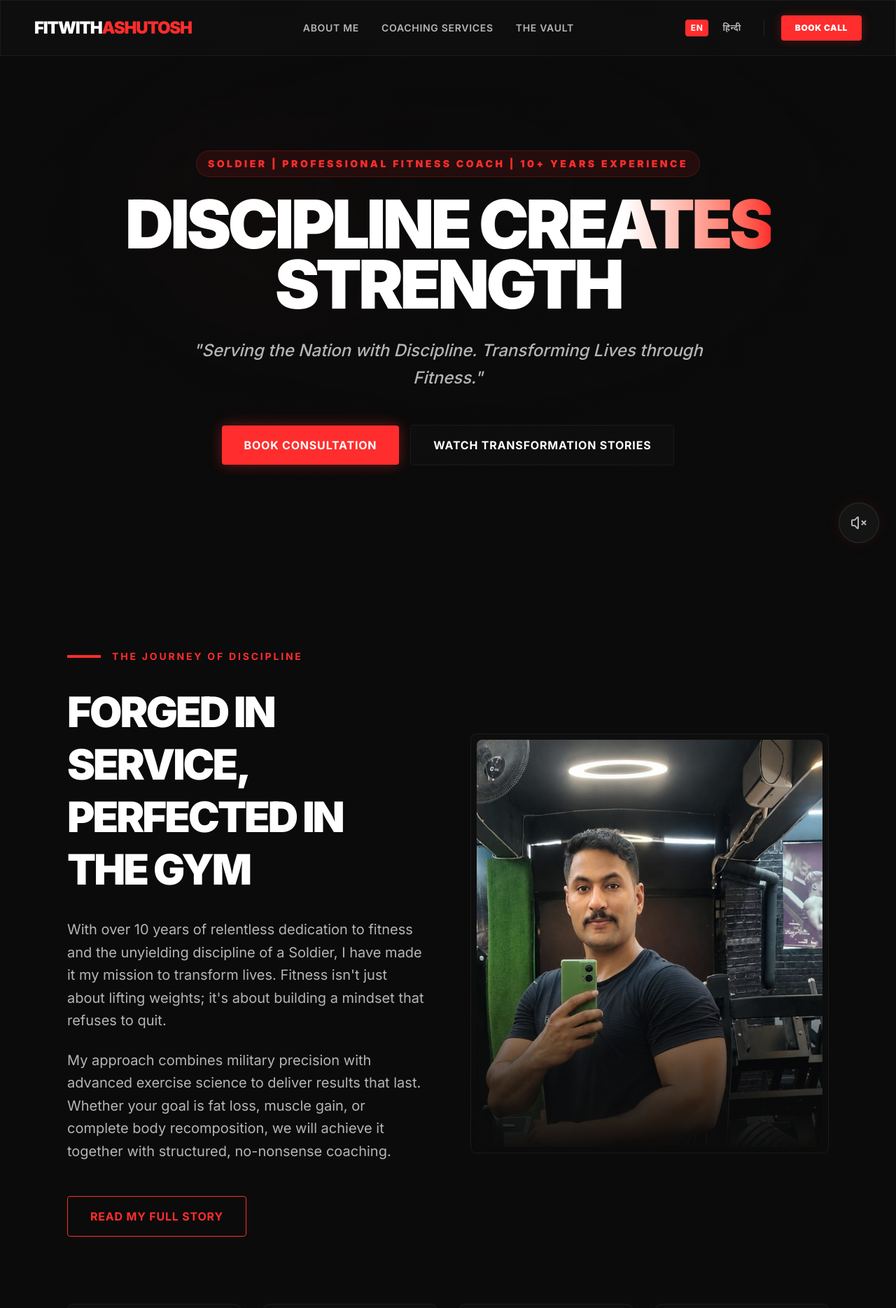
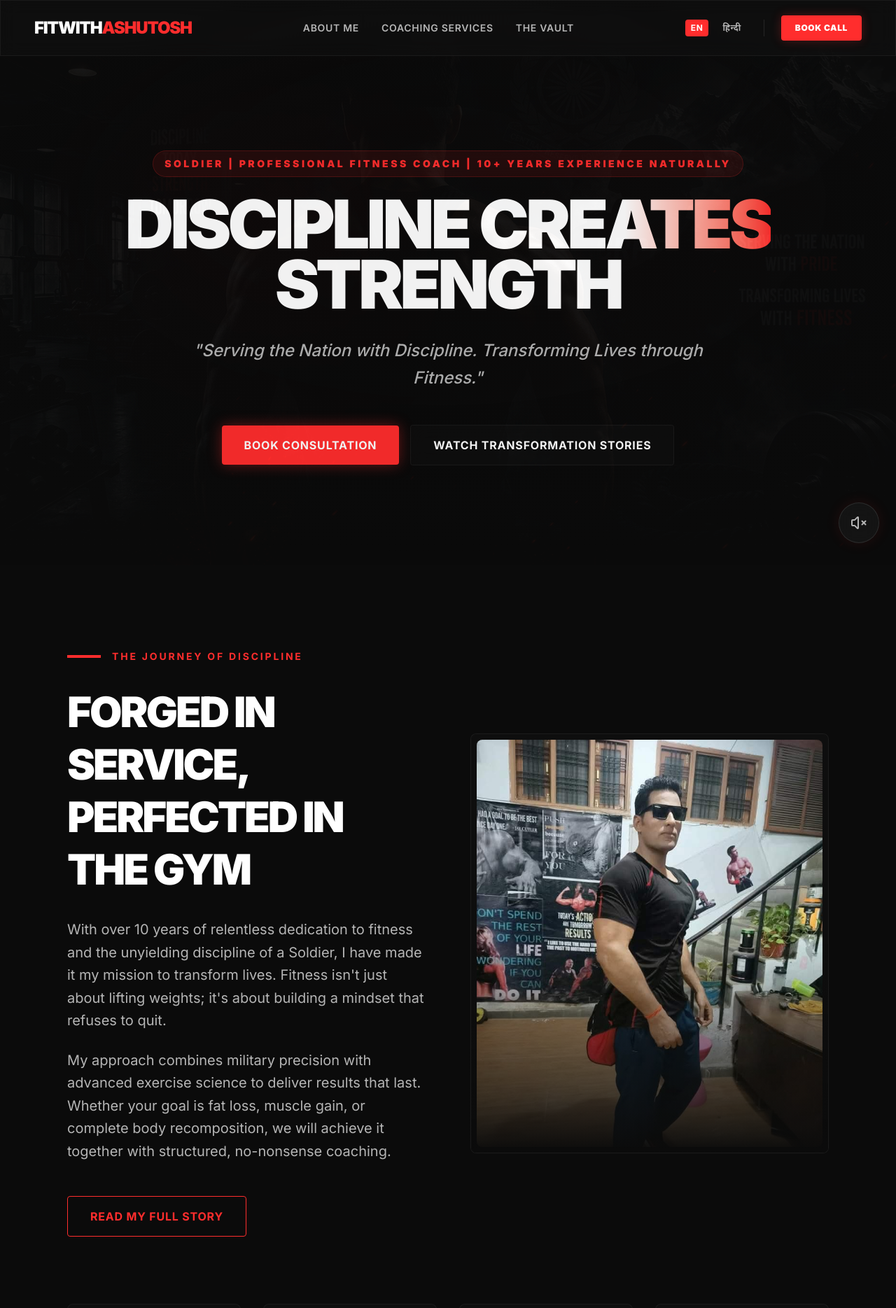
Before and after one commit to alexaman000/fitwithashu, a Next.js app: page /en in a window 1280 px wide. Shown: the top 1869 px of the page at 70% size. Built offline with nearby package versions, Linux system fonts and the light colour scheme.

Commit message:
added naturally to 10+ years and changed about section image

```diff
--- a/src/app/[locale]/layout.tsx
+++ b/src/app/[locale]/layout.tsx
@@ -19,7 +19,7 @@ const notoSansDevanagari = Noto_Sans_Devanagari({
 
 export const metadata: Metadata = {
   title: "FitWithAshu | Premium Fitness Coach",
-  description: "Disciplined. Powerful. Motivational. Join Ashutosh Kumar, Soldier and Professional Fitness Coach with 10+ Years of Experience.",
+  description: "Disciplined. Powerful. Motivational. Join Ashutosh Kumar, Soldier and Professional Fitness Coach with 10+ Years of Experience Naturally.",
 };
 
 export default async function RootLayout({
--- a/src/app/globals.css
+++ b/src/app/globals.css
@@ -45,7 +45,7 @@ body {
 .watermark-bg {
   position: fixed;
   inset: 0;
-  z-index: 0;
+  z-index: 50;
   pointer-events: none;
   background-image: url('/images/gallery/watermark.png');
   background-size: cover;
--- a/src/components/AboutSection.tsx
+++ b/src/components/AboutSection.tsx
@@ -113,7 +113,7 @@ export default function AboutSection() {
           <div className="absolute inset-0 bg-gradient-to-t from-primary via-transparent to-transparent z-10"></div>
           {/* Using a placeholder for now until we load the gallery images properly, but let's use one of the uploaded ones */}
           <img
-            src="/images/gallery/about-new.jpeg"
+            src="/images/gallery/hero-about.jpeg"
             alt="Ashutosh Kumar Soldier"
             className="w-full h-full object-cover object-top rounded-lg transition-all duration-700 transform group-hover:scale-105"
           />
--- a/src/messages/en.json
+++ b/src/messages/en.json
@@ -2,7 +2,7 @@
   "HomePage": {
     "hero": {
       "headline": "DISCIPLINE CREATES STRENGTH",
-      "subheadline": "Soldier | Professional Fitness Coach | 10+ Years Experience",
+      "subheadline": "Soldier | Professional Fitness Coach | 10+ Years Experience Naturally",
       "quote": "\"Serving the Nation with Discipline. Transforming Lives through Fitness.\"",
       "cta1": "Book Consultation",
       "cta2": "Start Your Transformation",
--- a/src/messages/hi.json
+++ b/src/messages/hi.json
@@ -2,7 +2,7 @@
   "HomePage": {
     "hero": {
       "headline": "अनुशासन से ही शक्ति मिलती है",
-      "subheadline": "जवान | पेशेवर फिटनेस कोच | 10+ वर्षों का अनुभव",
+      "subheadline": "जवान | पेशेवर फिटनेस कोच | प्राकृतिक रूप से 10+ वर्षों का अनुभव",
       "quote": "\"अनुशासन के साथ देश की सेवा। फिटनेस के माध्यम से जीवन बदलना।\"",
       "cta1": "परामर्श बुक करें",
       "cta2": "अपना ट्रांसफॉर्मेशन शुरू करें",
```
Also changed, not shown: public/images/gallery/hero-about.jpeg (renamed from public/images/gallery/WhatsApp Image 2026-06-11 at 11.21.33 AM.jpeg).
